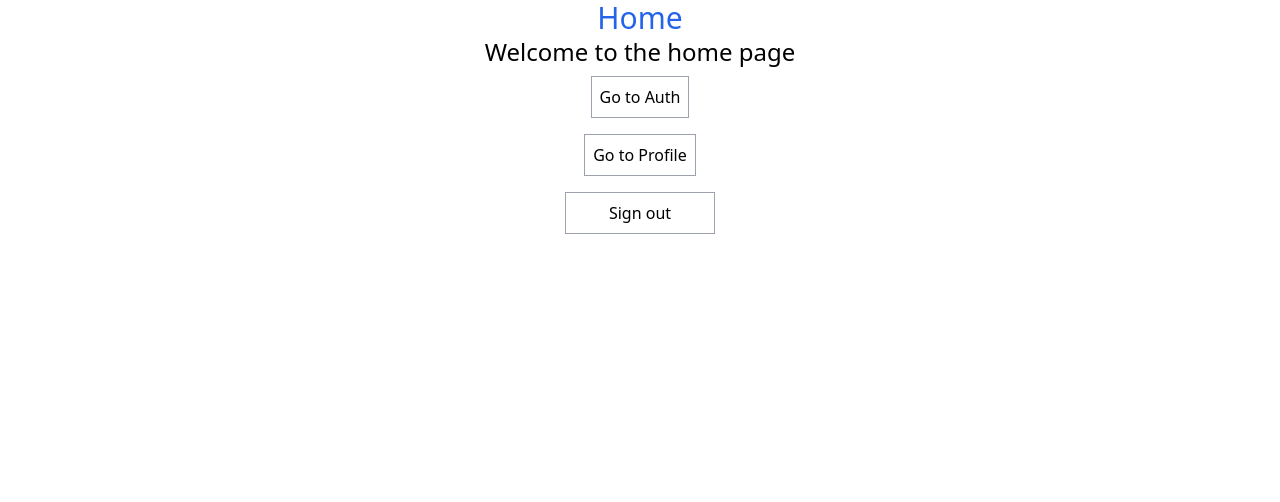
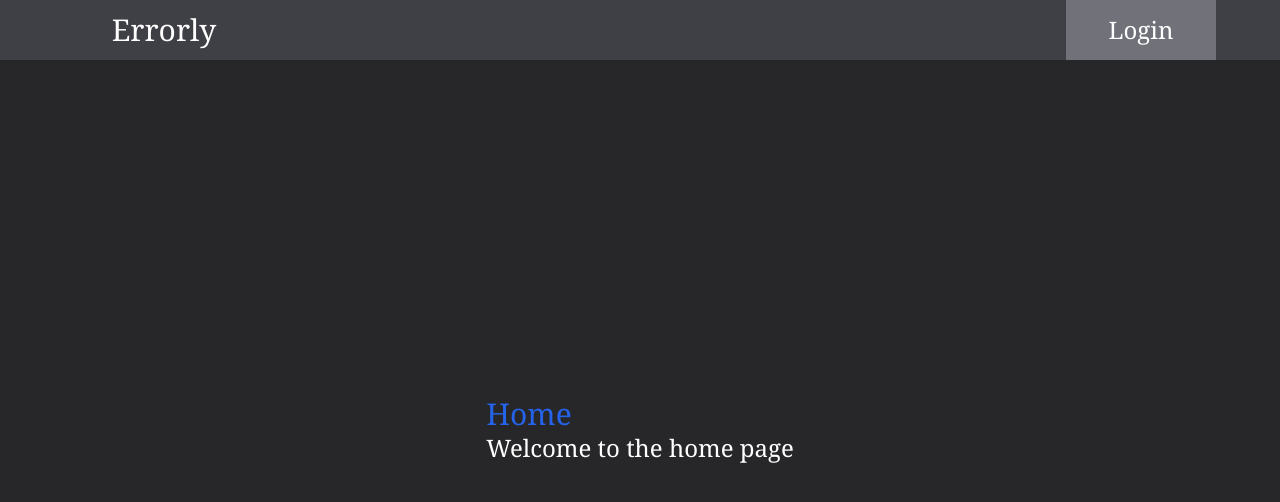
Before and after one commit to Valx01P/web103_team6_final_project, a React (Vite) app in the folder client/: page / in a window 1280 px wide. Shown: the top 502 px of the page. Built offline with nearby package versions, Linux system fonts and the light colour scheme; no server answers.

Commit message:
navbar basic

```diff
--- a/client/src/App.tsx
+++ b/client/src/App.tsx
@@ -7,14 +7,16 @@ import SessionInitializer from './auth/SessionInitializer'
 import Protected from './auth/Protected'
 import GithubSuccess from './pages/GithubSuccess'
 import GithubError from './pages/GithubError'
-import Square from './components/Square'
+import Nav from './components/Nav'
 
 const App = () => {
   return (
     <StoreProvider>
       <SessionInitializer />
-        <main>
+        <main className='font-serif text-white bg-zinc-800 min-h-screen flex flex-col'>
             <Router>
+              <Nav />
+              <div className='flex-1 flex flex-col'>
                 <Routes>
 
                   {/* Public Routes */}
@@ -22,7 +24,6 @@ const App = () => {
                   <Route path="/auth" element={<Auth />} />
                   <Route path="/auth/github/success" element={<GithubSuccess />} />
                   <Route path="/auth/github/error" element={<GithubError />} />
-                <Route path='/square' element={<Square />} />
 
 
                   {/* Protected Routes */}
@@ -31,6 +32,7 @@ const App = () => {
                   </Route>
 
                 </Routes>
+              </div>
             </Router>
         </main>
       </StoreProvider>
--- /dev/null
+++ b/client/src/components/Nav.tsx
@@ -0,0 +1,24 @@
+import { useAppSelector, useAppDispatch } from "../store/hooks"
+import { signOut } from "../store/slices/auth.slice"
+import { Link } from "react-router-dom"
+import { useLocation } from "react-router-dom"
+
+const Nav = () => {
+  const isAuthenticated = useAppSelector((state) => state.auth.isAuthenticated)
+  const dispatch = useAppDispatch()
+  const isAuthPage = useLocation().pathname === "/auth"
+
+  return (
+    <div className="h-[60px] w-full bg-zinc-700 flex justify-between px-16">
+      <div className="text-3xl flex justify-center items-center w-[200px] h-full">
+        <Link to="/">Errorly</Link>
+      </div>
+      { isAuthenticated
+        ? ( <button onClick={() => dispatch(signOut())}>Sign Out</button> )
+        : isAuthPage ? null : ( <button className="p-2 text-2xl  bg-zinc-500 flex justify-center items-center w-[150px] hover:bg-zinc-600"><Link to="/auth">Login</Link></button> )
+      }
+    </div>
+  )
+}
+
+export default Nav
--- a/client/src/components/Square.tsx
+++ /dev/null
@@ -1,11 +0,0 @@
-
-const Square = () => {
-
-  return (
-    <div className="h-[500px] w-full bg-slate-700 flex justify-center items-center">
-      <h1>square</h1>
-    </div>
-  )
-}
-
-export default Square
--- a/client/src/pages/Home.tsx
+++ b/client/src/pages/Home.tsx
@@ -1,39 +1,54 @@
-import { Link } from "react-router-dom"
-import { useAppDispatch } from "../store/hooks"
-import { signOut } from "../store/slices/auth.slice"
+// import { Link } from "react-router-dom"
 
 const Home = () => {
-    const dispatch = useAppDispatch()
-
-    const handleSignOut = async () => {
-        try {
-            console.log("Signing out...")
-            await dispatch(signOut()).unwrap()
-            console.log("Sign out successful")
-        } catch (error) {
-            console.error("Sign out failed:", error)
-        }
-    }
-
     return (
-        <div className="flex flex-col items-center">
-            <h1 className="text-3xl text-blue-600">Home</h1>
-            <p className="text-2xl font-regular">Welcome to the home page</p>
-            <Link to="/auth">
-                <button className="border border-gray-400 p-2 my-2 w-full">
-                    Go to Auth
-                </button>
-            </Link>
-            <Link to="/profile">
-                <button className="border border-gray-400 p-2 my-2 w-full">
-                    Go to Profile
-                </button>
-            </Link>
-            <button className="border border-gray-400 p-2 my-2 w-[150px]" onClick={handleSignOut}>
-                Sign out
-            </button>
+        <div className="flex-1 flex flex-col items-center justify-center align-middle">
+            <div className="">
+              <h1 className="text-3xl text-blue-600">Home</h1>
+              <p className="text-2xl font-regular">Welcome to the home page</p>
+            </div>
         </div>
     )
 }
 
 export default Home
+
+// import { Link } from "react-router-dom"
+// import { useAppDispatch } from "../store/hooks"
+// import { signOut } from "../store/slices/auth.slice"
+
+// const Home = () => {
+//     const dispatch = useAppDispatch()
+
+//     const handleSignOut = async () => {
+//         try {
+//             console.log("Signing out...")
+//             await dispatch(signOut()).unwrap()
+//             console.log("Sign out successful")
+//         } catch (error) {
+//             console.error("Sign out failed:", error)
+//         }
+//     }
+
+//     return (
+//         <div className="flex flex-col items-center">
+//             <h1 className="text-3xl text-blue-600">Home</h1>
+//             <p className="text-2xl font-regular">Welcome to the home page</p>
+//             <Link to="/auth">
+//                 <button className="border border-gray-400 p-2 my-2 w-full">
+//                     Go to Auth
+//                 </button>
+//             </Link>
+//             <Link to="/profile">
+//                 <button className="border border-gray-400 p-2 my-2 w-full">
+//                     Go to Profile
+//                 </button>
+//             </Link>
+//             <button className="border border-gray-400 p-2 my-2 w-[150px]" onClick={handleSignOut}>
+//                 Sign out
+//             </button>
+//         </div>
+//     )
+// }
+
+// export default Home
```
Also changed, not shown: client/public/692px-SkipSqueak-Model.webp (added). Lines whose indentation alone changed are shown as unchanged.
